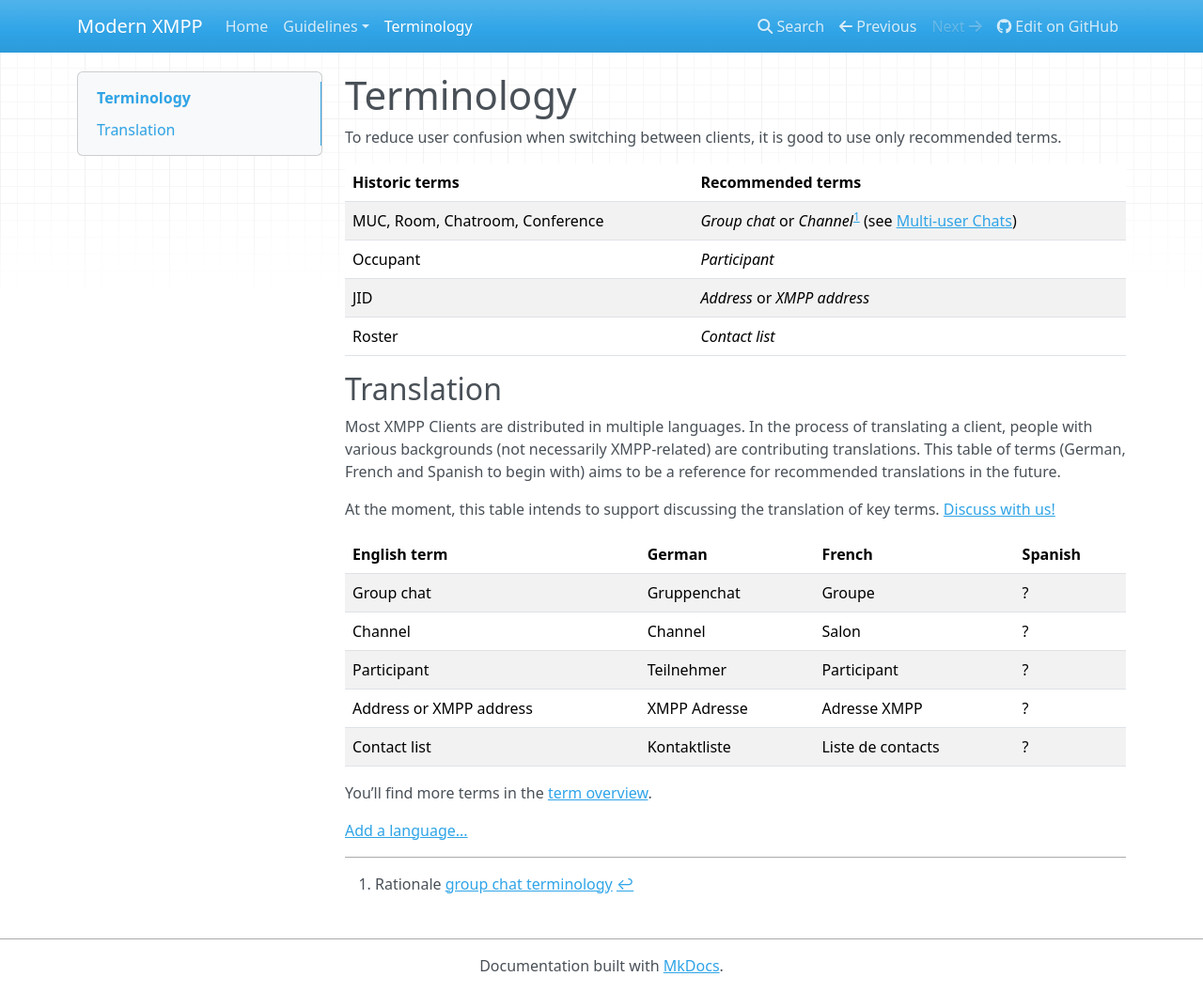
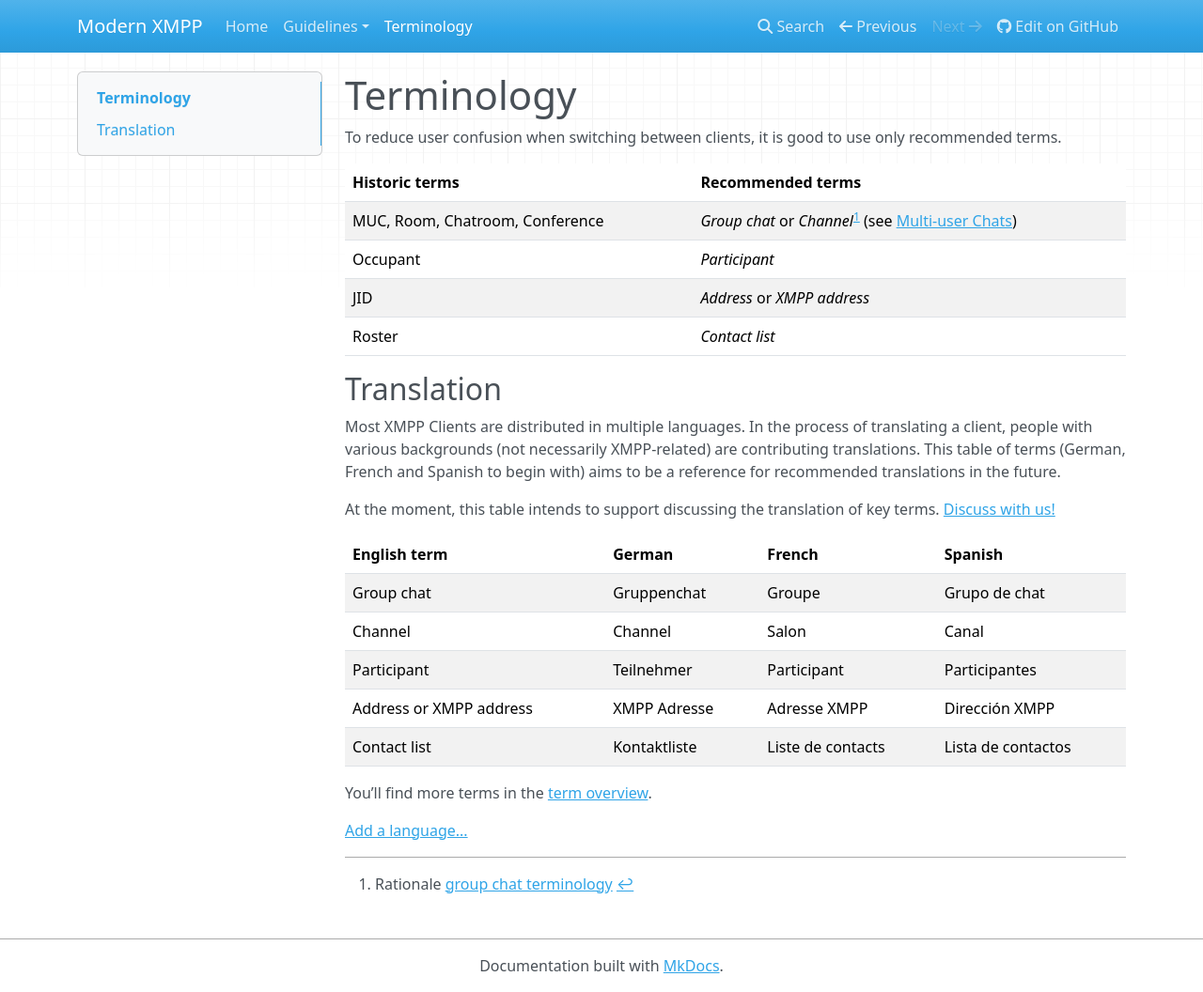
Before and after one commit to modernxmpp/modernxmpp, an MkDocs documentation site: the page built from docs/terminology.md, in a window 1280 px wide and 1056 px high. Shown: the whole window at 94% size. Built offline with MkDocs 1.6.1, drawn with Linux system fonts in a browser that asks for light colours; nearby versions of some CDN libraries.

Commit message:
Add Spanish terminology

```diff
--- a/docs/terminology.md
+++ b/docs/terminology.md
@@ -17,13 +17,13 @@ This table of terms (German, French and Spanish to begin with) aims to be a refe
 
 At the moment, this table intends to support discussing the translation of key terms. [Discuss with us!](xmpp:modernxmpp@rooms.modernxmpp.org?join)
 
-| English term            | German         | French            | Spanish        |
-|-------------------------|----------------|-------------------|----------------|
-| Group chat              | Gruppenchat    | Groupe            | ?              |
-| Channel                 | Channel        | Salon             | ?              |
-| Participant             | Teilnehmer     | Participant       | ?              |
-| Address or XMPP address | XMPP Adresse   | Adresse XMPP      | ?              |
-| Contact list            | Kontaktliste   | Liste de contacts | ?              |
+| English term            | German         | French            | Spanish            |
+|-------------------------|----------------|-------------------|--------------------|
+| Group chat              | Gruppenchat    | Groupe            | Grupo de chat      |
+| Channel                 | Channel        | Salon             | Canal              |
+| Participant             | Teilnehmer     | Participant       | Participantes      |
+| Address or XMPP address | XMPP Adresse   | Adresse XMPP      | Dirección XMPP     |
+| Contact list            | Kontaktliste   | Liste de contacts | Lista de contactos |
 
 You’ll find more terms in the [term overview](/translation-discussion).
 
```
